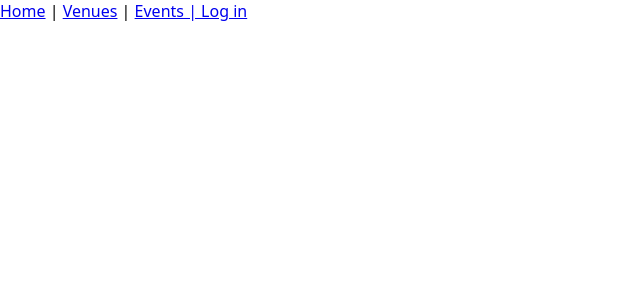
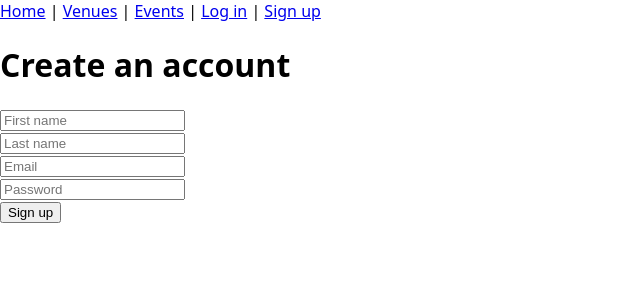
Before and after one commit to aldohl95/SaveMySeat, a React (Vite) app in the folder frontend/: page /register in a window 1280 px wide. Shown: the top 300 px of the page, without its empty margins (0-640 px from the left). Built offline with nearby package versions, Linux system fonts and the light colour scheme; no server answers.

Commit message:
feat: add register page with automatic login

```diff
--- a/frontend/src/App.tsx
+++ b/frontend/src/App.tsx
@@ -10,6 +10,7 @@ import EventsPage from './EventsPage';
 import EventDetailPage from './EventDetailPage';
 import type { User } from './types';
 import MyOrdersPage from './MyOrdersPage';
+import RegisterPage from './RegisterPage';
 
 function App() {
   const[user, setUser] = useState<User | null>(null);
@@ -61,7 +62,12 @@ function App() {
             <button onClick={handleLogout}>Log out</button>
           </>
         ) : (
-          <Link to="/login"> | Log in</Link>
+           <>
+          <span> | </span>
+          <Link to="/login">Log in</Link>
+          <span> | </span>
+          <Link to="/register">Sign up</Link>
+        </>
         )}
       </nav>
 
@@ -71,6 +77,7 @@ function App() {
         <Route path="/events" element={<EventsPage />} />
         <Route path="/events/:id" element={<EventDetailPage user={user}/>} />
         <Route path="/my-orders" element={user ? <MyOrdersPage /> : <Navigate to="/login" />} />
+        <Route path="/register"element={user ? <Navigate to="/" /> : <RegisterPage onRegisterSuccess={setUser} />}/>
         <Route
           path="/login"
           element={
--- /dev/null
+++ b/frontend/src/RegisterPage.tsx
@@ -0,0 +1,107 @@
+import { useState } from 'react';
+import type { FormEvent } from 'react';
+import { useNavigate } from 'react-router-dom';
+import { apiRequest } from './api';
+import { saveTokens } from './auth';
+import type { AuthResponse, User } from './types';
+
+type RegisterPageProps = {
+  onRegisterSuccess: (user: User) => void;
+};
+
+function RegisterPage({ onRegisterSuccess }: RegisterPageProps) {
+  const navigate = useNavigate();
+  const [firstName, setFirstName] = useState('');
+  const [lastName, setLastName] = useState('');
+  const [email, setEmail] = useState('');
+  const [password, setPassword] = useState('');
+  const [loading, setLoading] = useState(false);
+  const [error, setError] = useState<string | null>(null);
+
+  async function handleSubmit(e: FormEvent) {
+    e.preventDefault();
+    setLoading(true);
+    setError(null);
+
+    try {
+      await apiRequest<User>('/api/auth/register', {
+        method: 'POST',
+        body: { firstName, lastName, email, password },
+      });
+    } catch (err) {
+      setError(err instanceof Error ? err.message : 'Registration failed');
+      setLoading(false);
+      return;
+    }
+
+
+    try {
+      const data = await apiRequest<AuthResponse>('/api/auth/login', {
+        method: 'POST',
+        body: { email, password },
+      });
+      saveTokens(data.accessToken, data.refreshToken);
+      onRegisterSuccess(data.user);
+      navigate('/');
+    } catch {
+      navigate('/login');
+    } finally {
+      setLoading(false);
+    }
+  }
+
+  return (
+    <div>
+      <h1>Create an account</h1>
+      <form onSubmit={handleSubmit}>
+        <div>
+          <input
+            type="text"
+            placeholder="First name"
+            value={firstName}
+            onChange={(e) => setFirstName(e.target.value)}
+            disabled={loading}
+            required
+          />
+        </div>
+        <div>
+          <input
+            type="text"
+            placeholder="Last name"
+            value={lastName}
+            onChange={(e) => setLastName(e.target.value)}
+            disabled={loading}
+            required
+          />
+        </div>
+        <div>
+          <input
+            type="email"
+            placeholder="Email"
+            value={email}
+            onChange={(e) => setEmail(e.target.value)}
+            disabled={loading}
+            required
+          />
+        </div>
+        <div>
+          <input
+            type="password"
+            placeholder="Password"
+            value={password}
+            onChange={(e) => setPassword(e.target.value)}
+            disabled={loading}
+            required
+            minLength={8}
+          />
+        </div>
+        <button type="submit" disabled={loading}>
+          {loading ? 'Creating account...' : 'Sign up'}
+        </button>
+        {error && <p style={{ color: 'red' }}>{error}</p>}
+      </form>
+    </div>
+  );
+}
+
+export default RegisterPage;
```
Also changed, not shown: frontend/src/LoginForm.tsx (+1 -8 lines), frontend/src/types.ts (+8 -0 lines).
